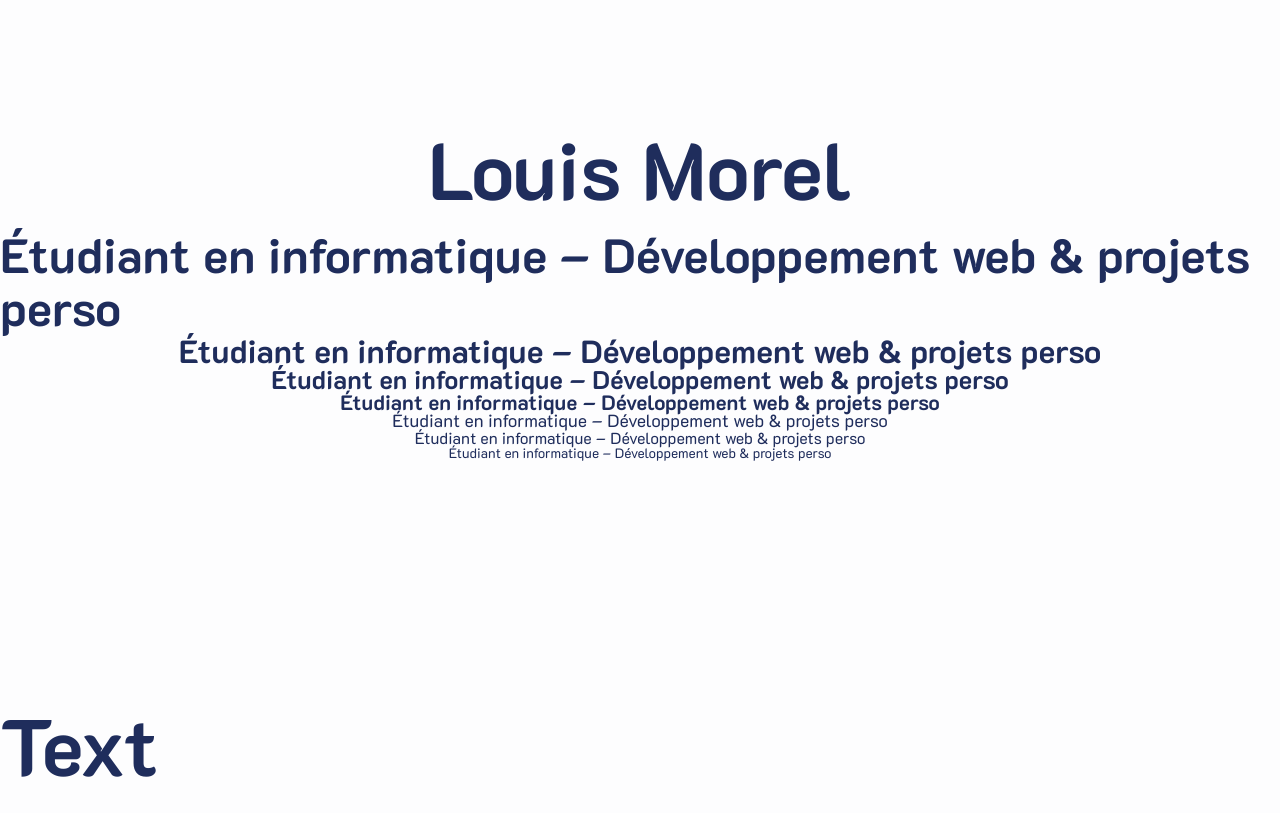
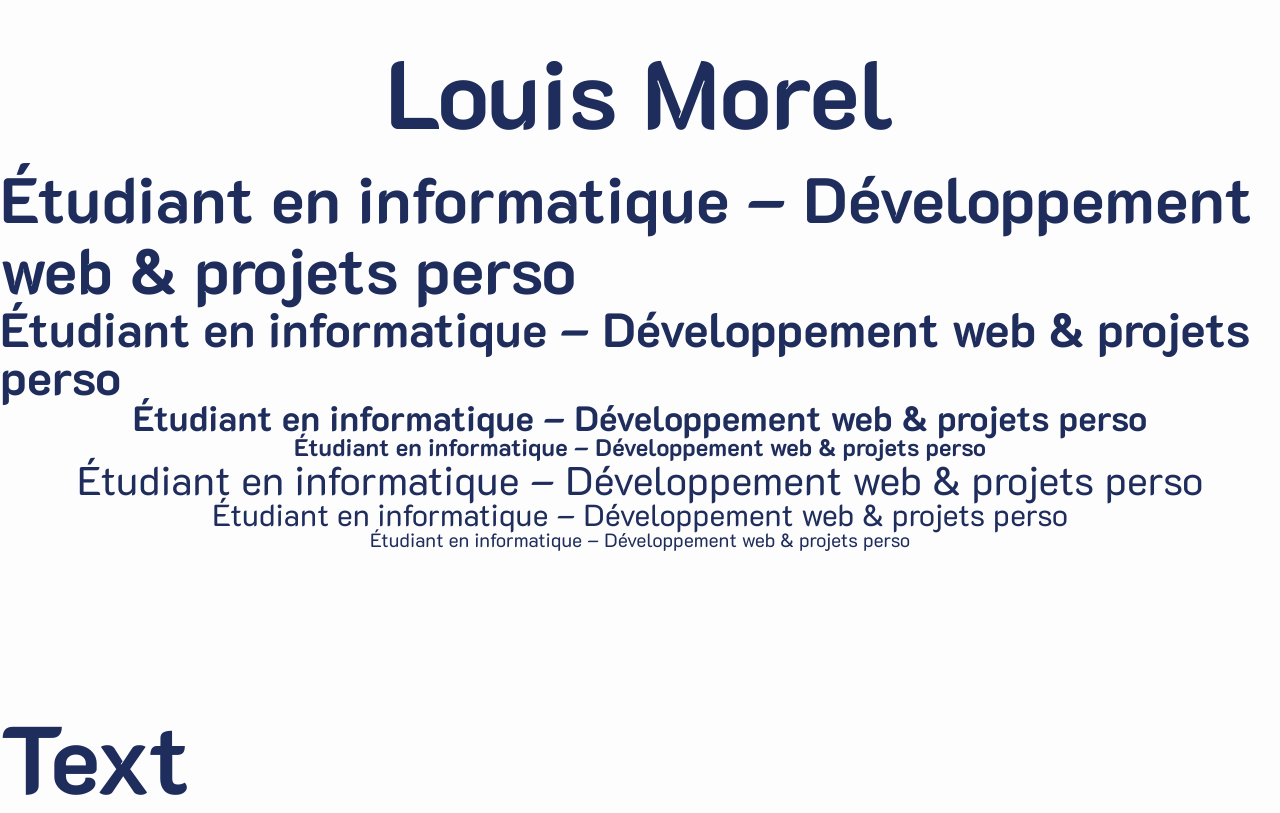
Before and after one commit to lm38550/portfolio, a Next.js app: page / in a window 1280 px wide. Shown: the part 116-929 px from the top of the page. Built offline with nearby package versions, Linux system fonts and the light colour scheme.

Commit message:
Fitting CSS to the Figma font

```diff
--- a/src/ui/design-system/typography/typography.tsx
+++ b/src/ui/design-system/typography/typography.tsx
@@ -12,12 +12,14 @@ interface Props {
         | "body-base"
         | "body-sm";
     component?: "h1" | "h2" | "h3" | "h4" | "h5" | "div" | "p" | "span"
+    className?: string;
     children: React.ReactNode;
 }
 
 export const Typography = ({
     variant = "body-base",
     component: Component = "p",
+    className,
     children
 }: Props) => {
 
@@ -28,29 +30,36 @@ export const Typography = ({
             variantStyle = "text-5xl text-day-800 dark:text-night-800";
             break;
         case "h2":
-            variantStyle = "text-4xl";
+            variantStyle = "text-4xl text-day-800 dark:text-night-800";
             break;
         case "h3":
-            variantStyle = "text-3xl";
+            variantStyle = "text-3xl text-day-800 dark:text-night-800";
             break;
         case "h4":
-            variantStyle = "text-2xl";
+            variantStyle = "text-2xl text-day-800 dark:text-night-800";
             break;
         case "h5":
-            variantStyle = "text-xl";
+            variantStyle = "text-xl text-day-800 dark:text-night-800";
             break;
         case "body-lg":
-            variantStyle = "text-lg";
+            variantStyle = "text-lg text-day dark:text-night";
             break;
         case "body-base":
-            variantStyle = "text-base";
+            variantStyle = "text-base text-day dark:text-night";
             break;
         case "body-sm":
-            variantStyle = "text-sm";
+            variantStyle = "text-sm text-day dark:text-night";
             break;
     }
 
     return (
-        <Component className={clsx(variantStyle)}>{children}</Component>
+        <Component
+            className={clsx(
+                variantStyle,
+                className,
+            )}
+        >
+            {children}
+        </Component>
     )
 }
--- a/tailwind.config.js
+++ b/tailwind.config.js
@@ -33,7 +33,7 @@ module.exports = {
         fontSize: {
             "debug" : "200px",
             "5xl": [
-                "5rem",
+                "6rem",
                 {
                     lineHeight: "1.5em",
                     letterSpacing: "0",
@@ -41,7 +41,7 @@ module.exports = {
                 }
             ],
             "4xl": [
-                "3rem",
+                "4rem",
                 {
                     lineHeight: "1.1em",
                     letterSpacing: "0",
@@ -49,7 +49,7 @@ module.exports = {
                 }
             ],
             "3xl": [
-                "2rem",
+                "3rem",
                 {
                     lineHeight: "1em",
                     letterSpacing: "0",
@@ -57,7 +57,7 @@ module.exports = {
                 }
             ],
             "2xl": [
-                "1.6rem",
+                "2.2rem",
                 {
                     lineHeight: "1em",
                     letterSpacing: "0",
@@ -65,7 +65,7 @@ module.exports = {
                 }
             ],
             "xl": [
-                "1.3rem",
+                "1.5rem",
                 {
                     lineHeight: "1em",
                     letterSpacing: "0",
@@ -73,7 +73,7 @@ module.exports = {
                 }
             ],
             "lg": [
-                "1.1rem",
+                "2.5rem",
                 {
                     lineHeight: "1em",
                     letterSpacing: "0",
@@ -81,7 +81,7 @@ module.exports = {
                 }
             ],
             "base": [
-                "1rem",
+                "1.9rem",
                 {
                     lineHeight: "1em",
                     letterSpacing: "0",
@@ -89,7 +89,7 @@ module.exports = {
                 }
             ],
             "sm": [
-                "0.85rem",
+                "1.2rem",
                 {
                     lineHeight: "1em",
                     letterSpacing: "0",
```
